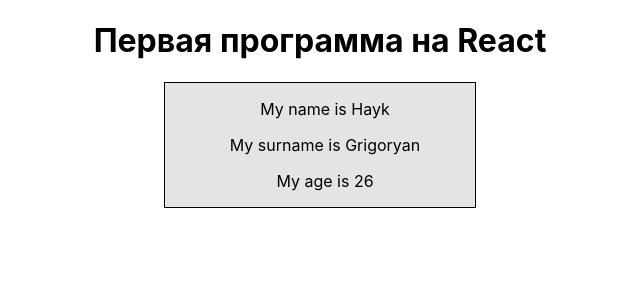
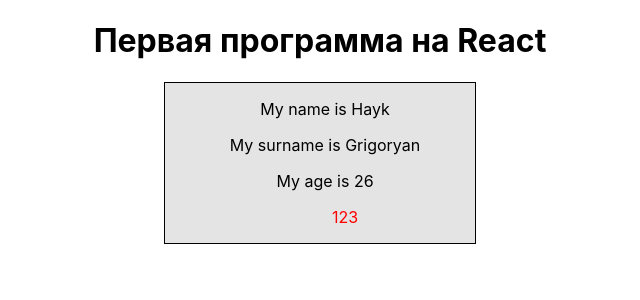
Before and after one commit to ghayk/Lesson1, a React (Create React App) app: page / in a window 1280 px wide. Shown: the top 300 px of the page, without its empty margins (320-960 px from the left). Built offline with nearby package versions, Linux system fonts and the light colour scheme; the HTML template or start-up script is replaced by a standard one.

Commit message:
add TodoList

```diff
--- a/src/App.js
+++ b/src/App.js
@@ -3,6 +3,7 @@ import H1 from './component/H1'
 import Name from './component/Name'
 import SurName from './component/SurName'
 import Age from './component/Age'
+import TodoList from './component/TodoList'
 
 function App() {
   return (
@@ -12,6 +13,7 @@ function App() {
         <Name />
         <SurName />
         <Age />
+        <TodoList />
       </div>
     </div>
   );
--- a/src/component/Age.js
+++ b/src/component/Age.js
@@ -1,3 +1,5 @@
+import React from 'react';
+
 function Age(){
    let age = 26
    return <p>My age is {age}</p>
--- a/src/component/H1.js
+++ b/src/component/H1.js
@@ -1,3 +1,5 @@
+import React from 'react';
+
 function H1(){
    return <h1>Первая программа на React</h1>
  }
--- a/src/component/Name.js
+++ b/src/component/Name.js
@@ -1,3 +1,5 @@
+import React from 'react';
+
 function Name(){
    let name = 'Hayk'
    return <p>My name is {name}</p>
--- a/src/component/SurName.js
+++ b/src/component/SurName.js
@@ -1,3 +1,6 @@
+import React from 'react';
+
+
 function SurName(){
    const surname = 'Grigoryan'
    return <p>My surname is {surname}</p>
--- /dev/null
+++ b/src/component/TodoList.js
@@ -0,0 +1,23 @@
+import React from 'react';
+
+const style = {
+   ul:{
+      listStyle:'none',
+      color:'red',
+      display:'flex',
+      justifyContent: 'center'
+
+   }
+}
+
+function TodoList(){
+   return(
+      <ul style={style.ul}>
+         <li>1</li>
+         <li>2</li>
+         <li>3</li>
+      </ul>
+   )
+}
+
+export default TodoList;
```
Also changed, not shown: 1 other file (tests, documents, lock files or other folders).
